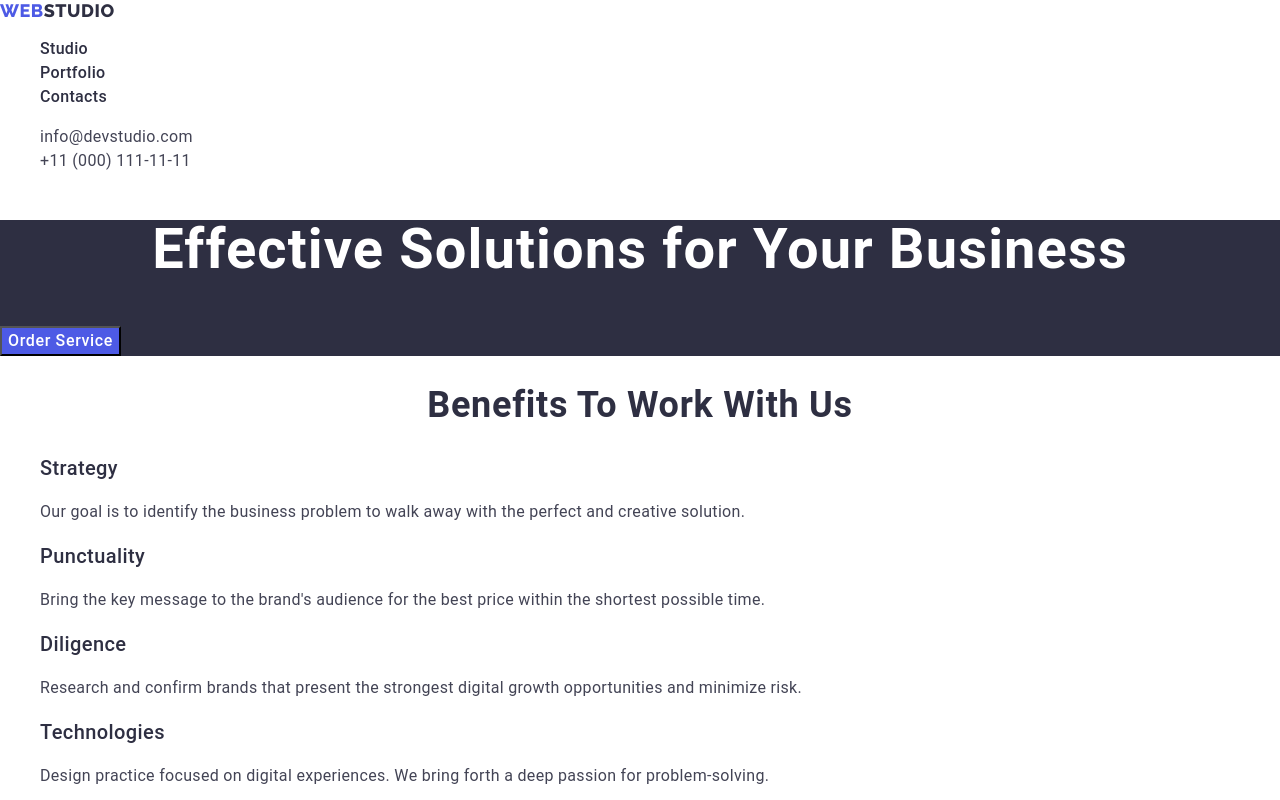
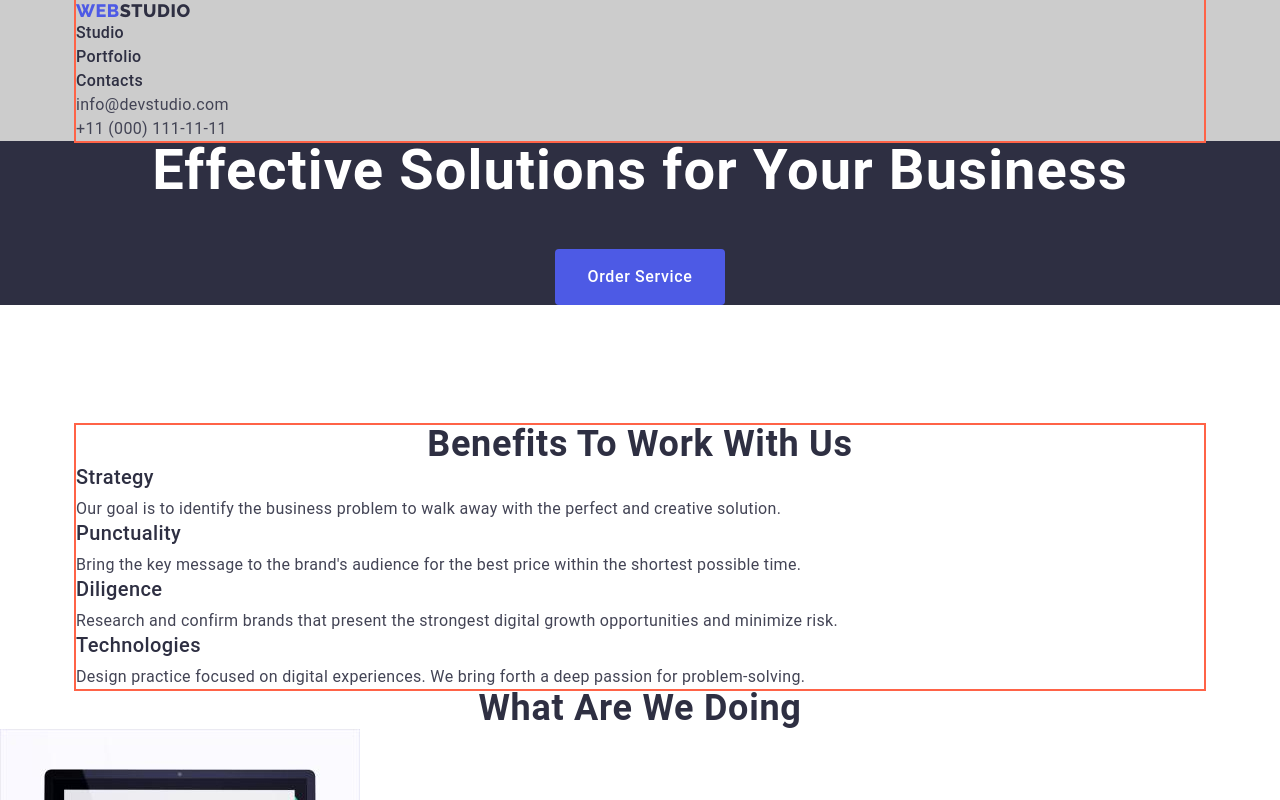
Before and after one commit to mocitheccat/goit-markup-hw-03, a plain HTML site: page index.html in a window 1280 px wide. Shown: the top 800 px of the page. Drawn offline with nearby package versions, Linux system fonts and the light colour scheme.

Commit message:
Start styling

```diff
--- a/css/styles.css
+++ b/css/styles.css
@@ -34,6 +34,8 @@ body {
 
 .list {
   list-style: none;
+  padding: 0;
+  margin: 0;
 }
 
 .nav-item {
@@ -64,17 +66,21 @@ body {
 .contacts-item:focus {
   color: #404bbf;
 }
-.hero,
-.footer {
+.hero {
   background-color: var(--navy-blue-color);
+  text-align: center;
+  margin-bottom: 120px;
 }
 .slogan {
+  margin-top: 0;
+  margin-bottom: 0;
   font-size: 56px;
   font-weight: 700;
   line-height: 1.07em;
   letter-spacing: 0.02em;
   text-align: center;
   color: #ffffff;
+  margin-bottom: 48px;
 }
 
 .order-btn {
@@ -86,6 +92,11 @@ body {
   letter-spacing: 0.04em;
   color: #ffffff;
   cursor: pointer;
+  padding: 16px 32px;
+  border-radius: 4px;
+  min-width: 169px;
+  border-width: 0;
+  text-align: center;
 }
 
 .order-btn:hover {
@@ -104,6 +115,8 @@ body {
   line-height: 1.2em;
   letter-spacing: 0.02em;
   color: var(--navy-blue-color);
+  margin-top: 0;
+  margin-bottom: 8px;
 }
 
 .desc-bnf,
@@ -114,6 +127,8 @@ body {
   line-height: 1.5em;
   letter-spacing: 0.02em;
   color: var(--contacts-item-color);
+  margin-top: 0;
+  margin-bottom: 0;
 }
 
 .section-header {
@@ -124,6 +139,8 @@ body {
   text-align: center;
   text-transform: capitalize;
   color: var(--navy-blue-color);
+  margin-top: 0;
+  margin-bottom: 0;
 }
 
 .team-info {
@@ -132,6 +149,10 @@ body {
 
 .member-info {
   background-color: #fff;
+}
+
+.footer {
+  background-color: var(--navy-blue-color);
 }
 
 .footer-slogan {
@@ -162,3 +183,14 @@ body {
   color: #ffffff;
   background-color: var(--hover-btn-color);
 }
+
+.container {
+  margin-left: auto;
+  margin-right: auto;
+  width: 1128px;
+  outline: 2px solid tomato;
+}
+
+.page-header {
+  background-color: #ccc;
+}
--- a/index.html
+++ b/index.html
@@ -20,7 +20,8 @@
     <title>WEBSTUDIO</title>
   </head>
   <body>
-    <header>
+    <header class="page-header">
+      <div class="container">
         <nav>
           <a class="logo link" href="/"
             >Web<span class="header-span">Studio</span></a
@@ -37,6 +38,7 @@
             </li>
           </ul>
         </nav>
+
         <address class="contact-info">
           <ul class="list">
             <li>
@@ -51,6 +53,7 @@
             </li>
           </ul>
         </address>
+      </div>
     </header>
 
     <main>
@@ -58,14 +61,15 @@
         <h1 class="slogan">Effective Solutions for Your Business</h1>
         <button class="order-btn" type="button">Order Service</button>
       </section>
-      <section>
+      <section class="section">
+        <div class="container">
           <h2 class="section-header">Benefits To Work With Us</h2>
           <ul class="list">
             <li>
               <h3 class="short-bnf">Strategy</h3>
               <p class="desc-bnf">
-              Our goal is to identify the business problem to walk away with the
-              perfect and creative solution.
+                Our goal is to identify the business problem to walk away with
+                the perfect and creative solution.
               </p>
             </li>
             <li>
@@ -90,6 +94,7 @@
               </p>
             </li>
           </ul>
+        </div>
       </section>
       <section>
         <h2 class="section-header">What are we doing</h2>
```
Lines whose indentation alone changed are shown as unchanged.
